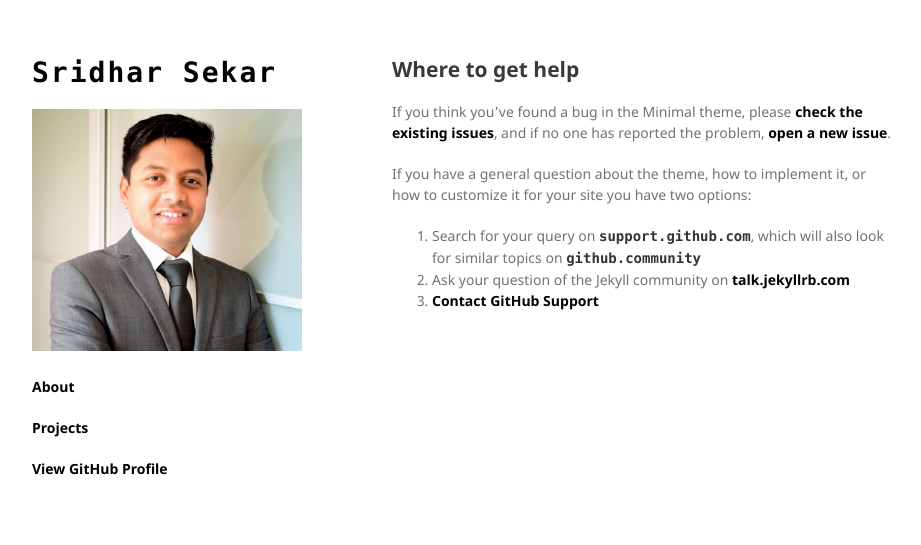
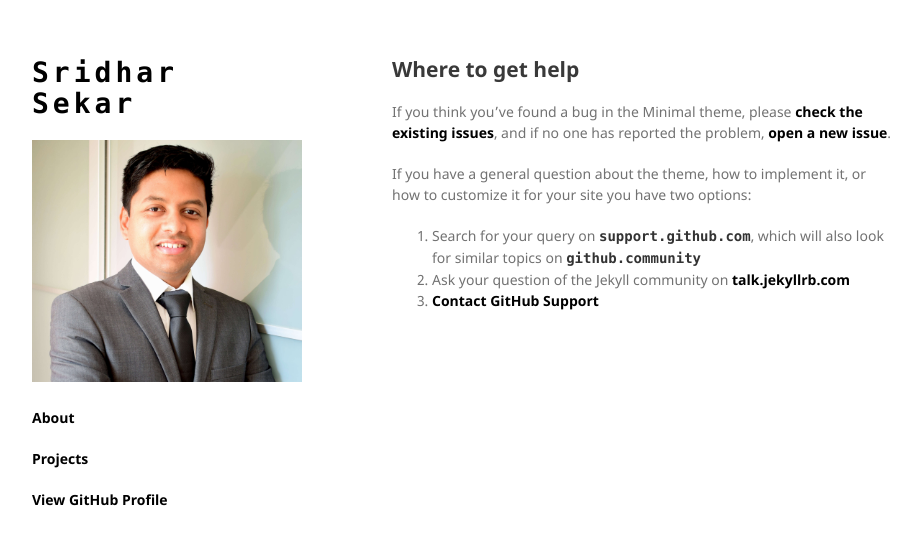
Before and after one commit to sridhar-portfolio/sridhar-portfolio.github.io, a Jekyll site: the page built from docs/SUPPORT.md, in a window 1280 px wide. Shown: the top 545 px of the page, without its empty margins (178-1099 px from the left). Built offline with Jekyll 4.4.1, drawn with Linux system fonts in a browser that asks for light colours; our own code applies the rules of GitHub Pages for plain Markdown files; the repository's description, which GitHub fills in, is left out.

Commit message:
Update jekyll-theme-minimal.scss

```diff
--- a/_sass/jekyll-theme-minimal.scss
+++ b/_sass/jekyll-theme-minimal.scss
@@ -31,7 +31,7 @@ h1 {
   font-size: 28px;
   font-weight: bold;
   color: #000000;
-  letter-spacing: 2px;
+  letter-spacing: 4px;
 }
 
 h2 {
```
